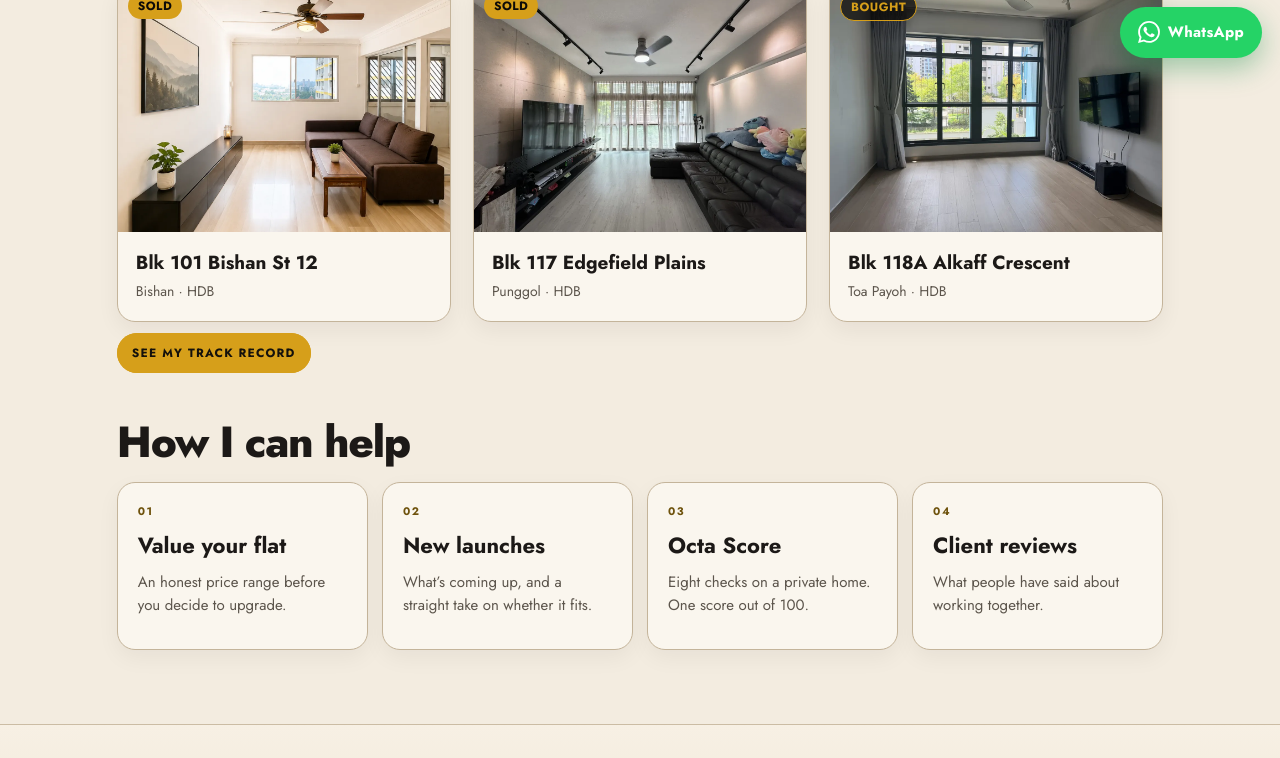
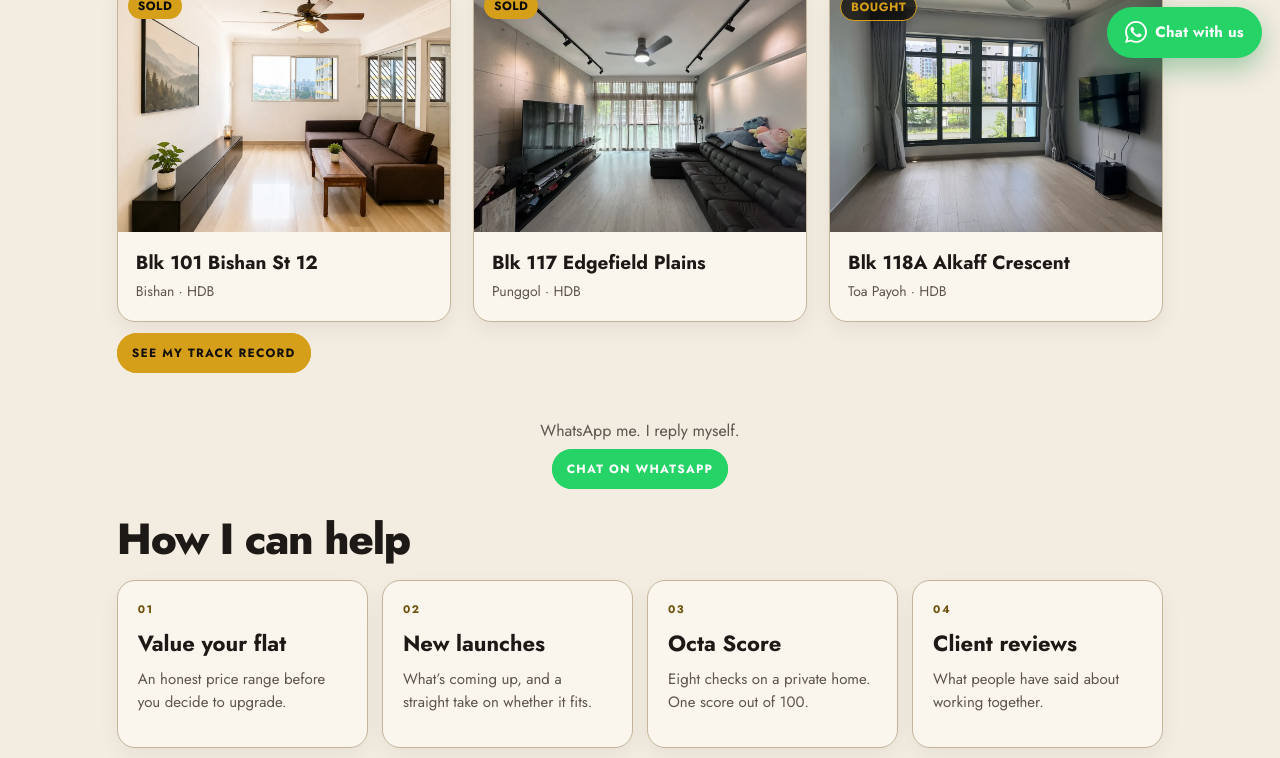
Before and after one commit to louistcc-stack/Keytohome, a plain HTML site: page index.html in a window 1280 px wide. Shown: the part 724-1482 px from the top of the page. Drawn offline with nearby package versions, Linux system fonts and the light colour scheme.

Commit message:
Pre-fill every WhatsApp button and add Chat with us.
Each page gets its own Hi Louis message, a ref tag, and utm_source when the visit has one. Main pages have a WhatsApp button at the top, middle and bottom, plus a green floating button.

Co-authored-by: louistcc-stack <louistcc-stack@users.noreply.github.com>

```diff
--- a/css/kth-pages.css
+++ b/css/kth-pages.css
@@ -66,6 +66,9 @@ footer .kth-legal a{color:#D69F1A;text-decoration:underline;text-underline-offse
 }
 .wa-float svg{width:22px;height:22px;display:block}
 .wa-float:hover{background:#1ebe5d;color:#fff}
+.pill.wa,.btn.wa{background:#25D366!important;color:#fff!important;border-color:#25D366!important}
+.wa-band{max-width:1200px;margin:0 auto;padding:8px 6vw 28px;text-align:center}
+.wa-band p{margin:0 0 12px;color:var(--mute,#5C554C)}
 body.has-compare .wa-float{bottom:96px}
 footer{padding-bottom:108px}
 
--- a/index.html
+++ b/index.html
@@ -23,7 +23,7 @@
 <link rel="stylesheet" href="css/kth-beige.css">
 <link rel="stylesheet" href="css/kth-pages.css">
 </head>
-<body class="home">
+<body class="home" data-segment="home" data-ref="home">
 <header class="nav">
 <a class="brand" href="index.html"><img src="assets/kth/logo-key-to-home-charcoal-gold.png" alt="Key To Home" height="44"></a>
 <div class="nav-right">
@@ -77,6 +77,7 @@
 <script src="js/site-config.js"></script>
 <script src="js/kth-config.js"></script>
 <script src="js/kth-main.js"></script>
+<script src="js/lead.js"></script>
 <script>document.querySelectorAll('.nh').forEach(el=>el.classList.add('in'))</script>
 </body>
 </html>
--- a/js/kth-main.js
+++ b/js/kth-main.js
@@ -47,8 +47,8 @@ if(!document.querySelector('.wa-float')){
  wa.href='https://wa.me/'+KTH_WHATSAPP+'?text='+encodeURIComponent('Hi Louis, I saw the Key To Home site and would like to chat.');
  wa.target='_blank';
  wa.rel='noopener';
- wa.setAttribute('aria-label','Chat with Louis on WhatsApp');
- wa.innerHTML='<svg viewBox="0 0 24 24" aria-hidden="true"><path fill="currentColor" d="M17.472 14.382c-.297-.149-1.758-.867-2.03-.967-.273-.099-.471-.148-.67.15-.197.297-.767.966-.94 1.164-.173.199-.347.223-.644.075-.297-.15-1.255-.463-2.39-1.475-.883-.788-1.48-1.761-1.653-2.059-.173-.297-.018-.458.13-.606.134-.133.298-.347.446-.52.149-.174.198-.298.298-.497.099-.198.05-.371-.025-.52-.075-.149-.669-1.612-.916-2.207-.242-.579-.487-.5-.669-.51-.173-.008-.371-.01-.57-.01-.198 0-.52.074-.792.372-.272.297-1.04 1.016-1.04 2.479 0 1.462 1.065 2.875 1.213 3.074.149.198 2.096 3.2 5.077 4.487.709.306 1.262.489 1.694.625.712.227 1.36.195 1.871.118.571-.085 1.758-.719 2.006-1.413.248-.694.248-1.289.173-1.413-.074-.124-.272-.198-.57-.347m-5.421 7.403h-.004a9.87 9.87 0 01-5.031-1.378l-.361-.214-3.741.982.998-3.648-.235-.374a9.86 9.86 0 01-1.51-5.26c.001-5.45 4.436-9.884 9.888-9.884 2.64 0 5.122 1.03 6.988 2.898a9.825 9.825 0 012.893 6.994c-.003 5.45-4.437 9.884-9.885 9.884m8.413-18.297A11.815 11.815 0 0012.05 0C5.495 0 .16 5.335.157 11.892c0 2.096.547 4.142 1.588 5.945L.057 24l6.305-1.654a11.882 11.882 0 005.683 1.448h.005c6.554 0 11.89-5.335 11.893-11.893a11.821 11.821 0 00-3.48-8.413z"/></svg><span>WhatsApp</span>';
+ wa.setAttribute('aria-label','Chat with us on WhatsApp');
+ wa.innerHTML='<svg viewBox="0 0 24 24" aria-hidden="true"><path fill="currentColor" d="M17.472 14.382c-.297-.149-1.758-.867-2.03-.967-.273-.099-.471-.148-.67.15-.197.297-.767.966-.94 1.164-.173.199-.347.223-.644.075-.297-.15-1.255-.463-2.39-1.475-.883-.788-1.48-1.761-1.653-2.059-.173-.297-.018-.458.13-.606.134-.133.298-.347.446-.52.149-.174.198-.298.298-.497.099-.198.05-.371-.025-.52-.075-.149-.669-1.612-.916-2.207-.242-.579-.487-.5-.669-.51-.173-.008-.371-.01-.57-.01-.198 0-.52.074-.792.372-.272.297-1.04 1.016-1.04 2.479 0 1.462 1.065 2.875 1.213 3.074.149.198 2.096 3.2 5.077 4.487.709.306 1.262.489 1.694.625.712.227 1.36.195 1.871.118.571-.085 1.758-.719 2.006-1.413.248-.694.248-1.289.173-1.413-.074-.124-.272-.198-.57-.347m-5.421 7.403h-.004a9.87 9.87 0 01-5.031-1.378l-.361-.214-3.741.982.998-3.648-.235-.374a9.86 9.86 0 01-1.51-5.26c.001-5.45 4.436-9.884 9.888-9.884 2.64 0 5.122 1.03 6.988 2.898a9.825 9.825 0 012.893 6.994c-.003 5.45-4.437 9.884-9.885 9.884m8.413-18.297A11.815 11.815 0 0012.05 0C5.495 0 .16 5.335.157 11.892c0 2.096.547 4.142 1.588 5.945L.057 24l6.305-1.654a11.882 11.882 0 005.683 1.448h.005c6.554 0 11.89-5.335 11.893-11.893a11.821 11.821 0 00-3.48-8.413z"/></svg><span>Chat with us</span>';
  document.body.appendChild(wa);
 }
 document.querySelectorAll('a[href^="https://wa.me/"]').forEach(a=>{a.href=a.href.replace(/wa\.me\/\d+/,'wa.me/'+KTH_WHATSAPP)});
--- /dev/null
+++ b/js/lead.js
@@ -0,0 +1,102 @@
+// Turns WhatsApp controls into wa.me links from js/site-config.js.
+(function () {
+  if (!window.SITE || !SITE.WA_NUMBER) return;
+
+  function pageRef() {
+    return (document.body.dataset && document.body.dataset.ref) || 'home';
+  }
+
+  function utmSource() {
+    try { return sessionStorage.getItem('utm_source') || ''; } catch (e) { return ''; }
+  }
+
+  // Remember utm_source from the URL so later pages can append it.
+  try {
+    var q = new URLSearchParams(location.search);
+    var src = (q.get('utm_source') || '').trim();
+    if (src) sessionStorage.setItem('utm_source', src);
+    ['utm_medium', 'utm_campaign'].forEach(function (key) {
+      var v = (q.get(key) || '').trim();
+      if (v) sessionStorage.setItem(key, v);
+    });
+  } catch (err) {}
+
+  function messageFor(ref, custom) {
+    var base = custom || (SITE.MESSAGES && SITE.MESSAGES[ref]) || SITE.MESSAGES.home;
+    var line = base + '\n(ref: ' + ref + ')';
+    var src = utmSource();
+    if (src) line += '\n(utm_source: ' + src + ')';
+    return line;
+  }
+
+  window.siteWaHref = function (ref, custom) {
+    return 'https://wa.me/' + SITE.WA_NUMBER + '?text=' + encodeURIComponent(messageFor(ref || pageRef(), custom));
+  };
+
+  function arm(el, ref) {
+    if (!el) return;
+    el.href = siteWaHref(ref);
+    el.target = '_blank';
+    el.rel = 'noopener';
+    el.dataset.wa = ref;
+  }
+
+  document.querySelectorAll('[data-wa]').forEach(function (el) {
+    arm(el, el.dataset.wa);
+  });
+
+  var head = document.querySelector('header a.pill');
+  if (head && /whatsapp/i.test(head.textContent)) {
+    head.classList.remove('gold');
+    head.classList.add('wa');
+    if (!head.dataset.wa) arm(head, pageRef());
+    else arm(head, head.dataset.wa);
+  }
+
+  document.querySelectorAll('a[href^="https://wa.me/"]').forEach(function (a) {
+    if (a.dataset.wa) return;
+    arm(a, pageRef());
+  });
+
+  var float = document.querySelector('.wa-float');
+  if (float) {
+    arm(float, pageRef());
+    var label = float.querySelector('span');
+    if (label) label.textContent = 'Chat with us';
+    float.setAttribute('aria-label', 'Chat with us on WhatsApp');
+  }
+
+  function band(place) {
+    var d = document.createElement('div');
+    d.className = 'wa-band';
+    d.dataset.waPlace = place;
+    var p = document.createElement('p');
+    p.textContent = 'WhatsApp me. I reply myself.';
+    var a = document.createElement('a');
+    a.className = 'pill wa';
+    a.textContent = 'Chat on WhatsApp';
+    arm(a, pageRef());
+    d.appendChild(p);
+    d.appendChild(a);
+    return d;
+  }
+
+  var main = document.querySelector('main');
+  if (main && !document.body.classList.contains('lp') && !main.querySelector('[data-wa-place]')) {
+    var kids = Array.prototype.filter.call(main.children, function (n) {
+      return n.tagName === 'SECTION' || n.tagName === 'DIV';
+    });
+    if (kids.length) {
+      var mid = kids[Math.min(kids.length - 1, Math.floor(kids.length / 2))];
+      mid.parentNode.insertBefore(band('mid'), mid);
+    }
+    main.appendChild(band('bottom'));
+  }
+
+  document.addEventListener('click', function (e) {
+    var wa = e.target.closest('[data-wa], .wa-float');
+    if (wa && window.trackEvent) {
+      trackEvent('whatsapp_click', {ref: wa.dataset.wa || pageRef(), segment: document.body.dataset.segment || ''});
+    }
+  });
+})();
```
Also changed, not shown: about.html (+2 -1 lines), contact.html (+2 -1 lines), launches.html (+2 -1 lines), octa-score.html (+2 -1 lines), reviews.html (+2 -1 lines), track-record.html (+2 -1 lines), valuation.html (+2 -1 lines).
